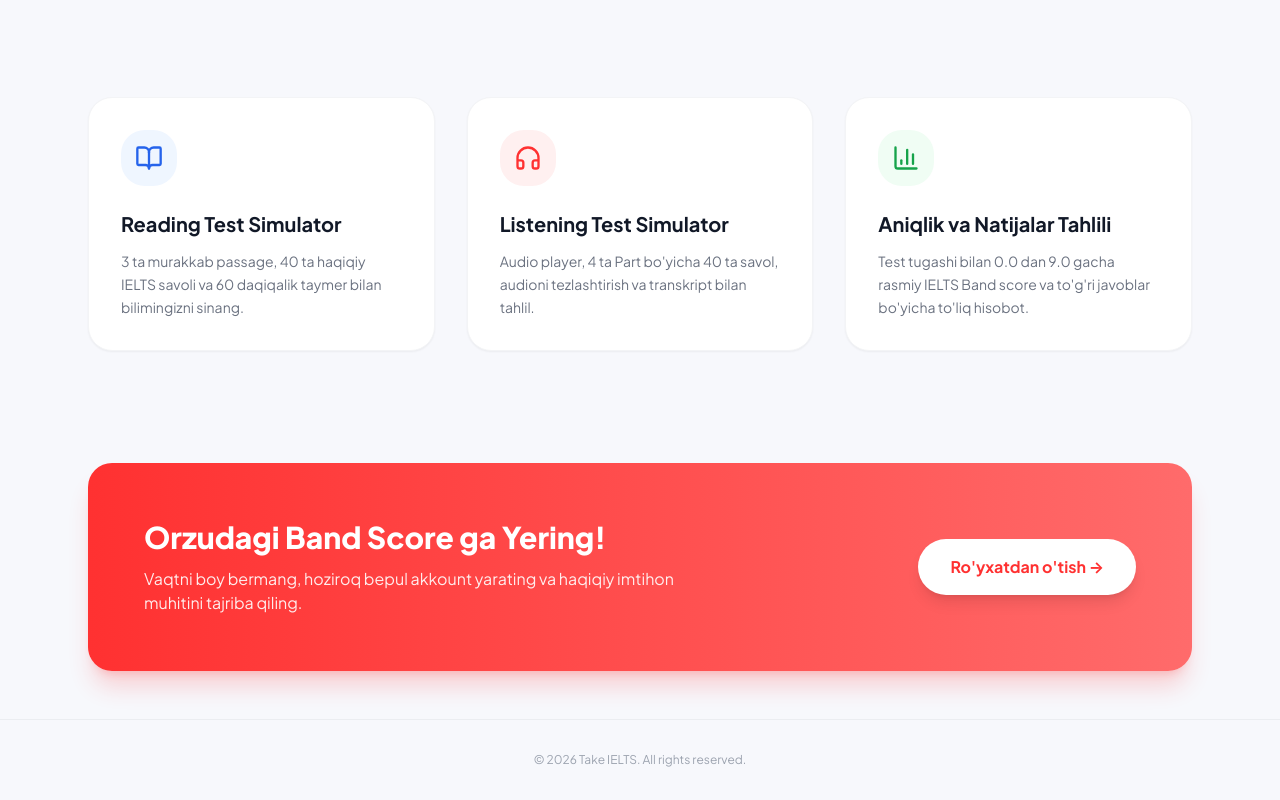
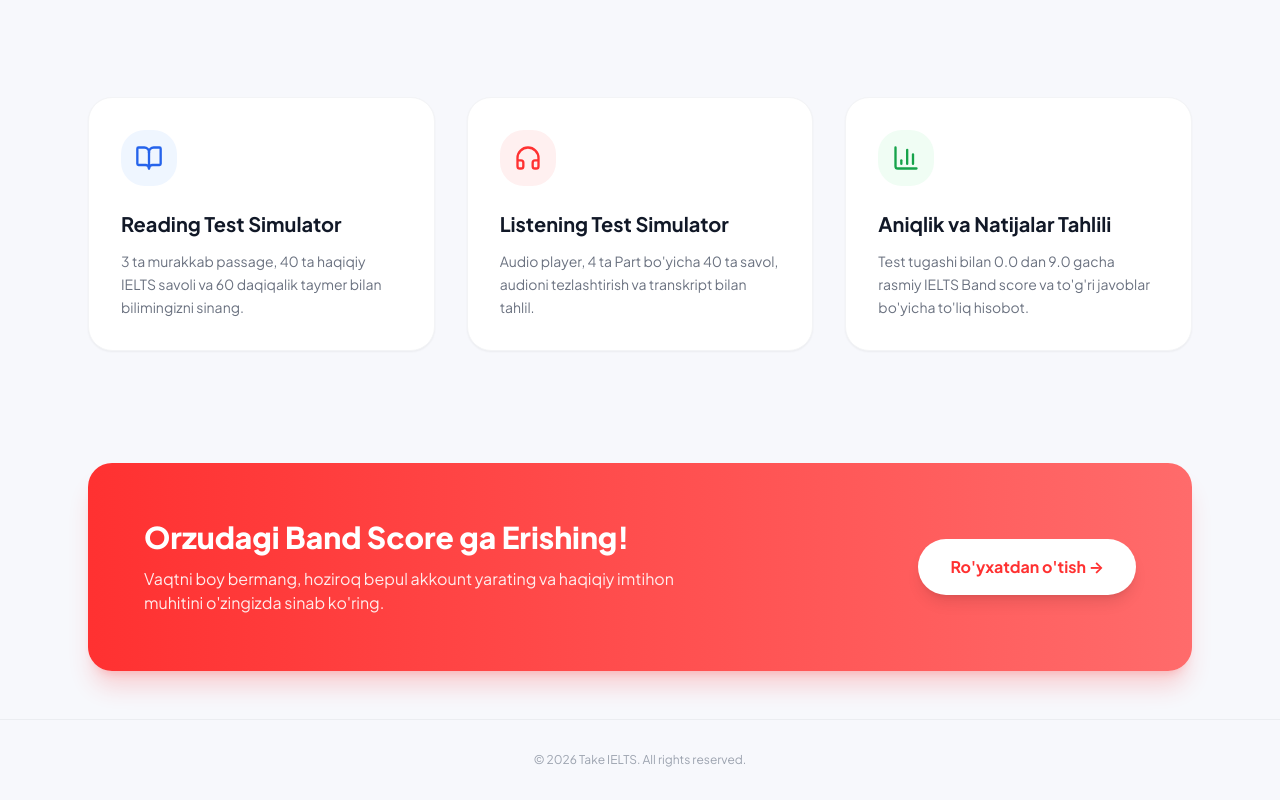
Before and after one commit to mahmudulashev/Take-IELTS, a React (Vite) app in the folder app/: page / in a window 1280 px wide. Shown: the part 619-1419 px from the top of the page. Built offline with nearby package versions, Linux system fonts and the light colour scheme; no server answers.

Commit message:
refactor: update call-to-action text for improved clarity and natural phrasing in LandingPage

```diff
--- a/app/src/pages/LandingPage.jsx
+++ b/app/src/pages/LandingPage.jsx
@@ -103,9 +103,9 @@ export default function LandingPage() {
       <section className="py-12 px-6 max-w-6xl mx-auto">
         <div className="bg-gradient-to-r from-[#FF3131] to-[#FF6B6B] rounded-[24px] p-10 md:p-14 text-white text-center md:text-left flex flex-col md:flex-row items-center justify-between gap-8 shadow-xl shadow-[#FF3131]/20">
           <div className="max-w-xl">
-            <h2 className="text-3xl font-extrabold mb-3">Orzudagi Band Score ga Yering!</h2>
+            <h2 className="text-3xl font-extrabold mb-3">Orzudagi Band Score ga Erishing!</h2>
             <p className="text-white/90 text-sm md:text-base leading-relaxed">
-              Vaqtni boy bermang, hoziroq bepul akkount yarating va haqiqiy imtihon muhitini tajriba qiling.
+              Vaqtni boy bermang, hoziroq bepul akkount yarating va haqiqiy imtihon muhitini o'zingizda sinab ko'ring.
             </p>
           </div>
           <Link
```
